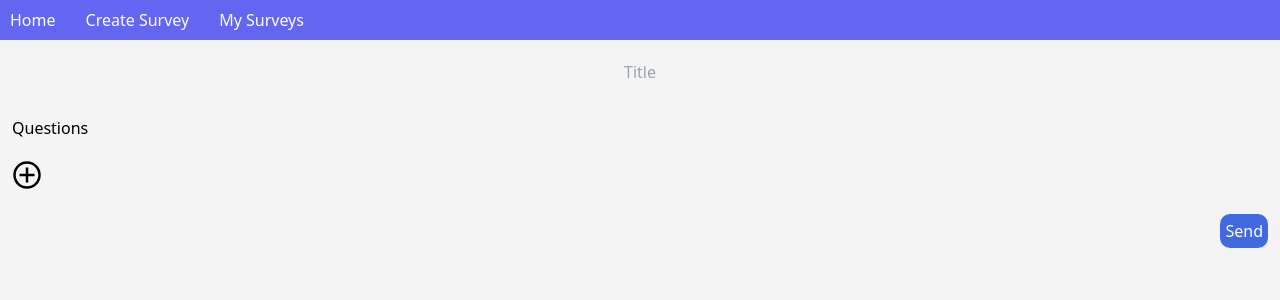
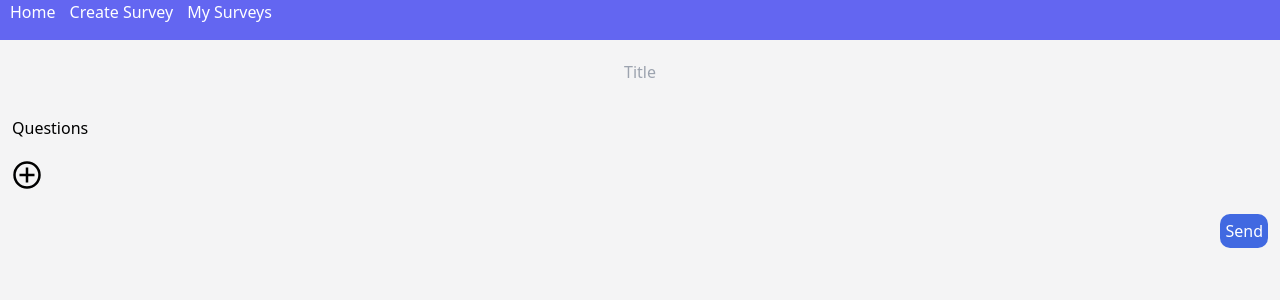
Before and after one commit to genericdude1998/codelabs-assignment, a React app: page /newSurvey in a window 1280 px wide. Shown: the top 300 px of the page. Built offline with nearby package versions, Linux system fonts and the light colour scheme.

Commit message:
added responsive navbar

```diff
--- a/src/index.css
+++ b/src/index.css
@@ -472,12 +472,12 @@ Ensure the default browser behavior of the `hidden` attribute.
   margin: 2.5rem;
 }
 
+.m-1 {
+  margin: 0.25rem;
+}
+
 .m-5 {
   margin: 1.25rem;
-}
-
-.m-1 {
-  margin: 0.25rem;
 }
 
 .mt-5 {
@@ -488,12 +488,12 @@ Ensure the default browser behavior of the `hidden` attribute.
   margin-left: auto;
 }
 
+.ml-2 {
+  margin-left: 0.5rem;
+}
+
 .mr-2 {
   margin-right: 0.5rem;
-}
-
-.ml-2 {
-  margin-left: 0.5rem;
 }
 
 .block {
@@ -635,6 +635,11 @@ Ensure the default browser behavior of the `hidden` attribute.
   text-align: center;
 }
 
+.text-xs {
+  font-size: 0.75rem;
+  line-height: 1rem;
+}
+
 .text-gray-100 {
   --tw-text-opacity: 1;
   color: rgb(243 244 246 / var(--tw-text-opacity));
@@ -724,7 +729,27 @@ Ensure the default browser behavior of the `hidden` attribute.
 }
 
 @media (min-width: 640px) {
+  .sm\:m-5 {
+    margin: 1.25rem;
+  }
+
   .sm\:flex-row {
     flex-direction: row;
   }
+
+  .sm\:text-base {
+    font-size: 1rem;
+    line-height: 1.5rem;
+  }
 }
+
+@media (min-width: 768px) {
+  .md\:m-5 {
+    margin: 1.25rem;
+  }
+
+  .md\:text-base {
+    font-size: 1rem;
+    line-height: 1.5rem;
+  }
+}
--- a/src/navbar/NavBar.jsx
+++ b/src/navbar/NavBar.jsx
@@ -7,9 +7,15 @@ const Navbar = () => {
                 bg-indigo-500
                 h-10
             ">
-                <Link to='/' className="text-white h-full navBarLink m-5">Home</Link>
-                <Link to='/newSurvey' className="text-white h-full navBarLink m-5">Create Survey</Link>
-                <Link to='/surveysList' className="text-white h-full navBarLink m-5">My Surveys</Link>
+                <Link to='/' className="text-white h-full text-xs m-1 navBarLink sm:text-base
+                    sm:m-2
+                ">Home</Link>
+                <Link to='/newSurvey' className="text-white h-full text-xs m-1 navBarLink sm:text-base
+                    sm:m-2
+                ">Create Survey</Link>
+                <Link to='/surveysList' className="text-white h-full text-xs m-1 navBarLink sm:text-base
+                    sm:m-2
+                ">My Surveys</Link>
         </div >
     );
 }
```
